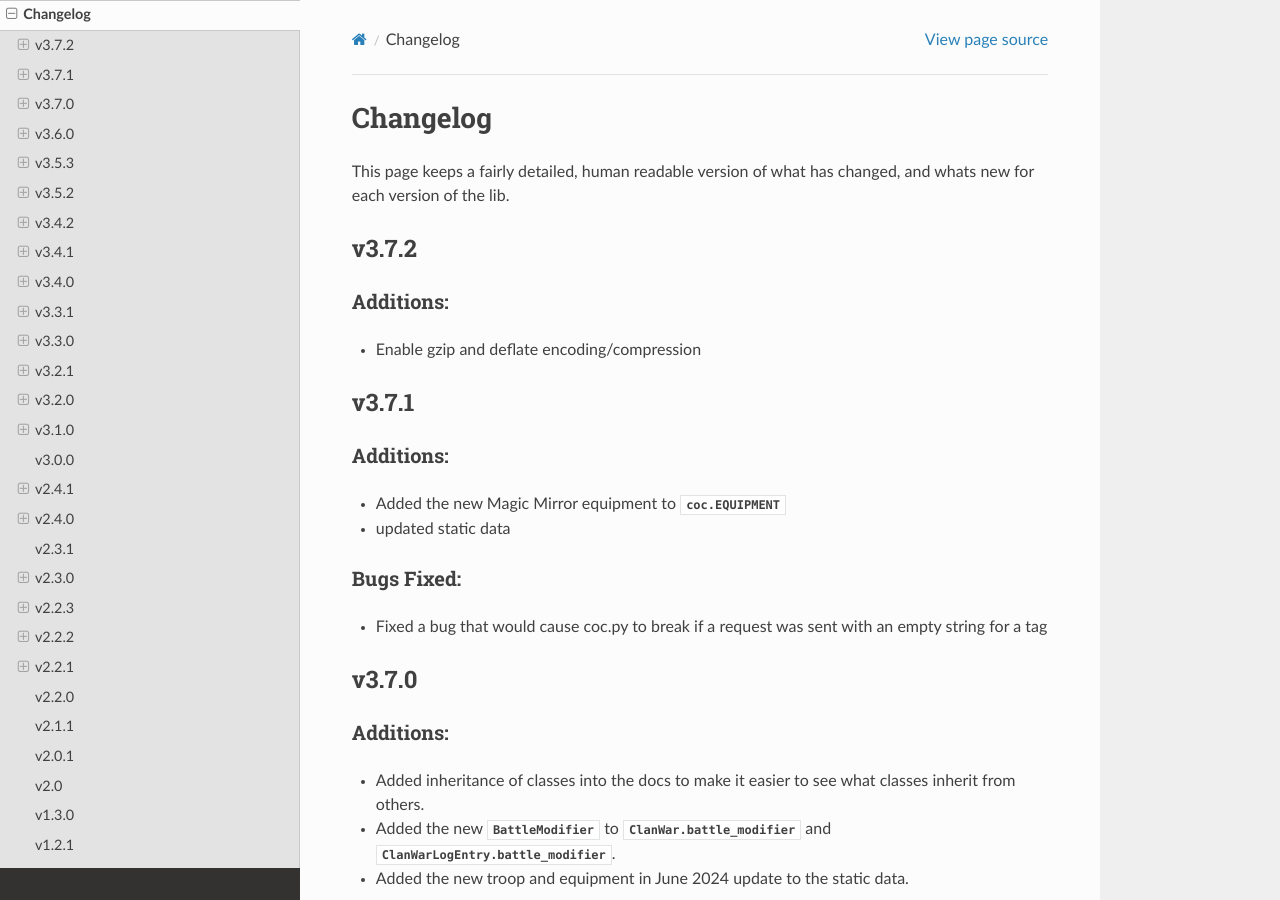
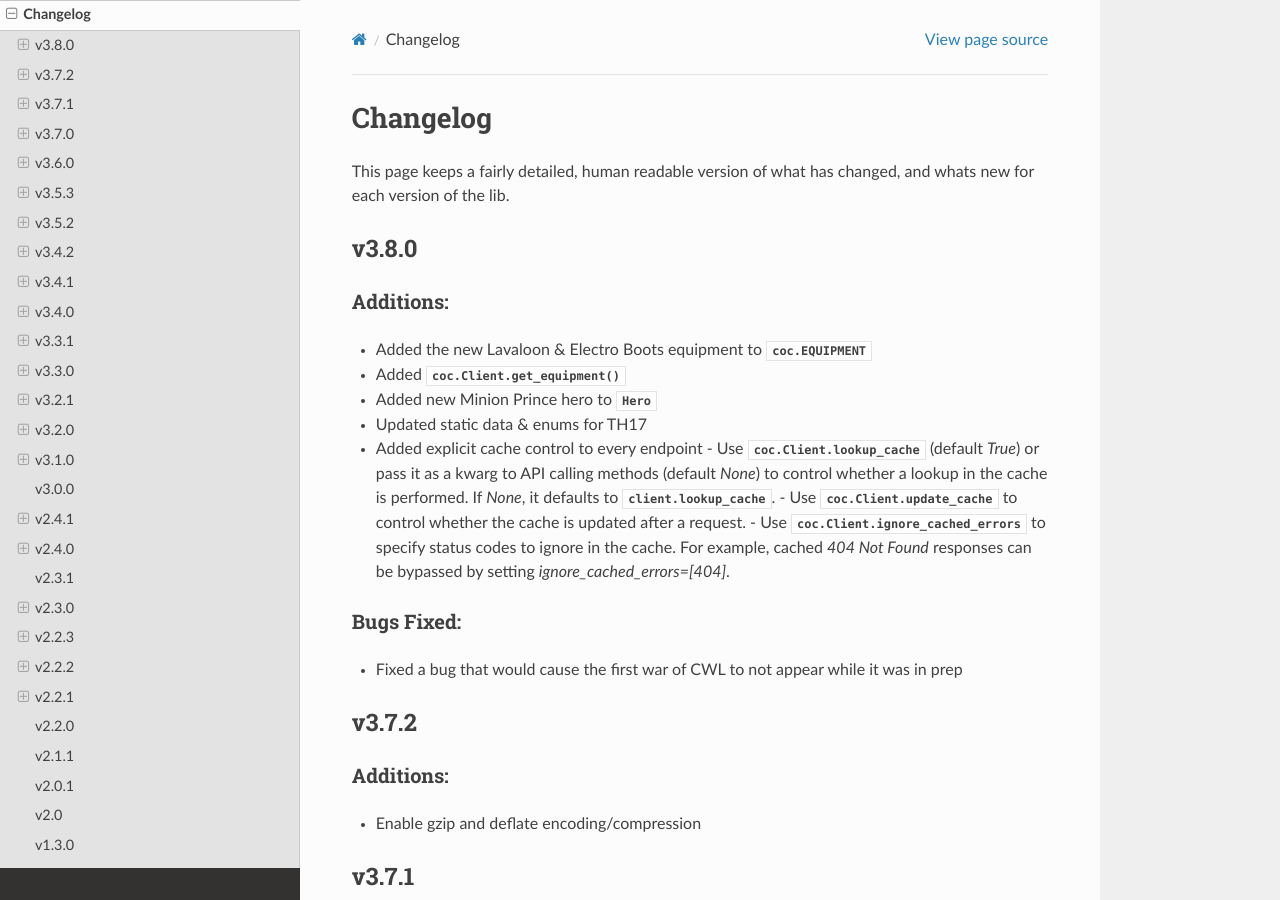
Before and after one commit to mathsman5133/coc.py, a Sphinx documentation site: the page built from docs/miscellaneous/changelog.rst, in a window 1280 px wide and 900 px high. Built offline with Sphinx 7.4.7 and the Read the Docs theme 3.1.0, drawn with Linux system fonts in a browser that asks for light colours.

Commit message:
update changelog

```diff
--- a/docs/miscellaneous/changelog.rst
+++ b/docs/miscellaneous/changelog.rst
@@ -6,6 +6,25 @@ Changelog
 ===========
 This page keeps a fairly detailed, human readable version
 of what has changed, and whats new for each version of the lib.
+
+v3.8.0
+------
+
+Additions:
+~~~~~~~~~~
+- Added the new Lavaloon & Electro Boots equipment to :class:`coc.EQUIPMENT`
+- Added :func:`coc.Client.get_equipment`
+- Added new Minion Prince hero to :class:`Hero`
+- Updated static data & enums for TH17
+- Added explicit cache control to every endpoint
+  - Use :attr:`coc.Client.lookup_cache` (default `True`) or pass it as a kwarg to API calling methods (default `None`) to control whether a lookup in the cache is performed. If `None`, it defaults to :attr:`client.lookup_cache`.
+  - Use :attr:`coc.Client.update_cache` to control whether the cache is updated after a request.
+  - Use :attr:`coc.Client.ignore_cached_errors` to specify status codes to ignore in the cache. For example, cached `404 Not Found` responses can be bypassed by setting `ignore_cached_errors=[404]`.
+
+Bugs Fixed:
+~~~~~~~~~~~
+- Fixed a bug that would cause the first war of CWL to not appear while it was in prep
+
 
 v3.7.2
 ------
```
